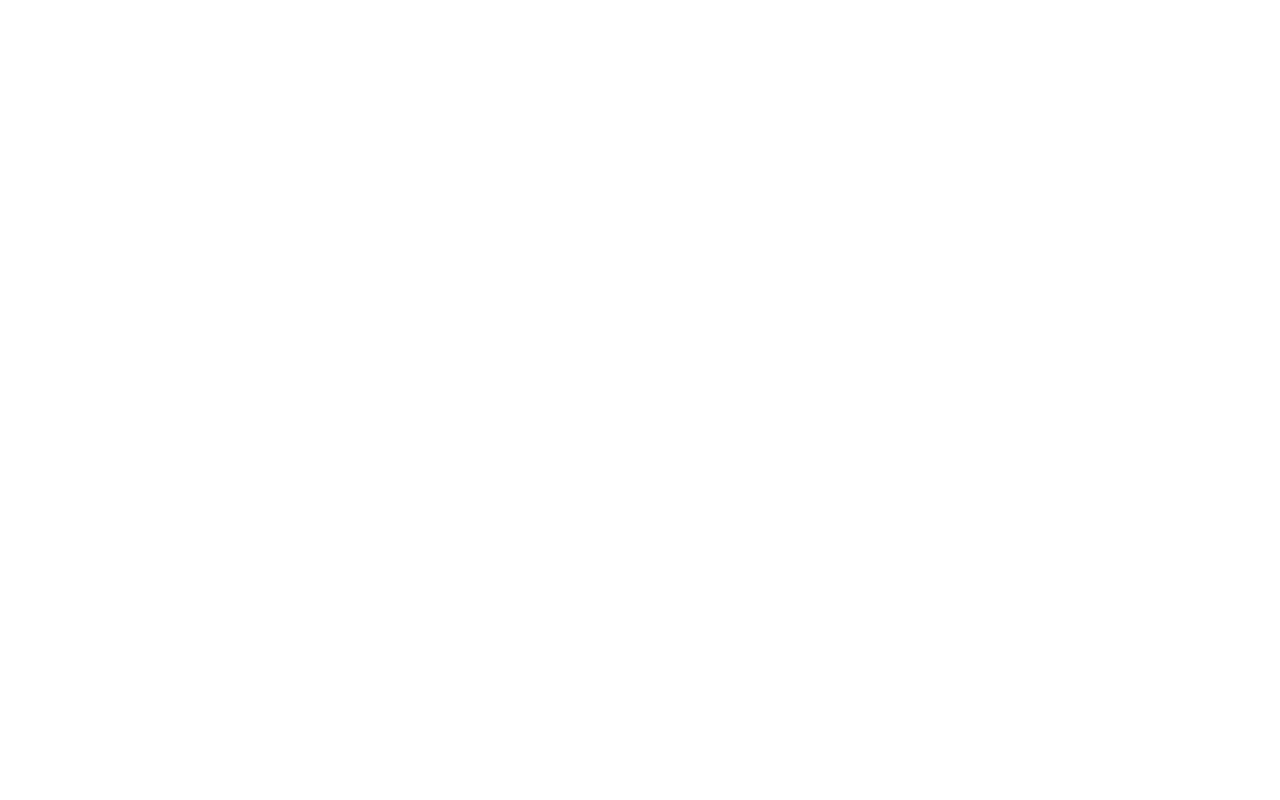
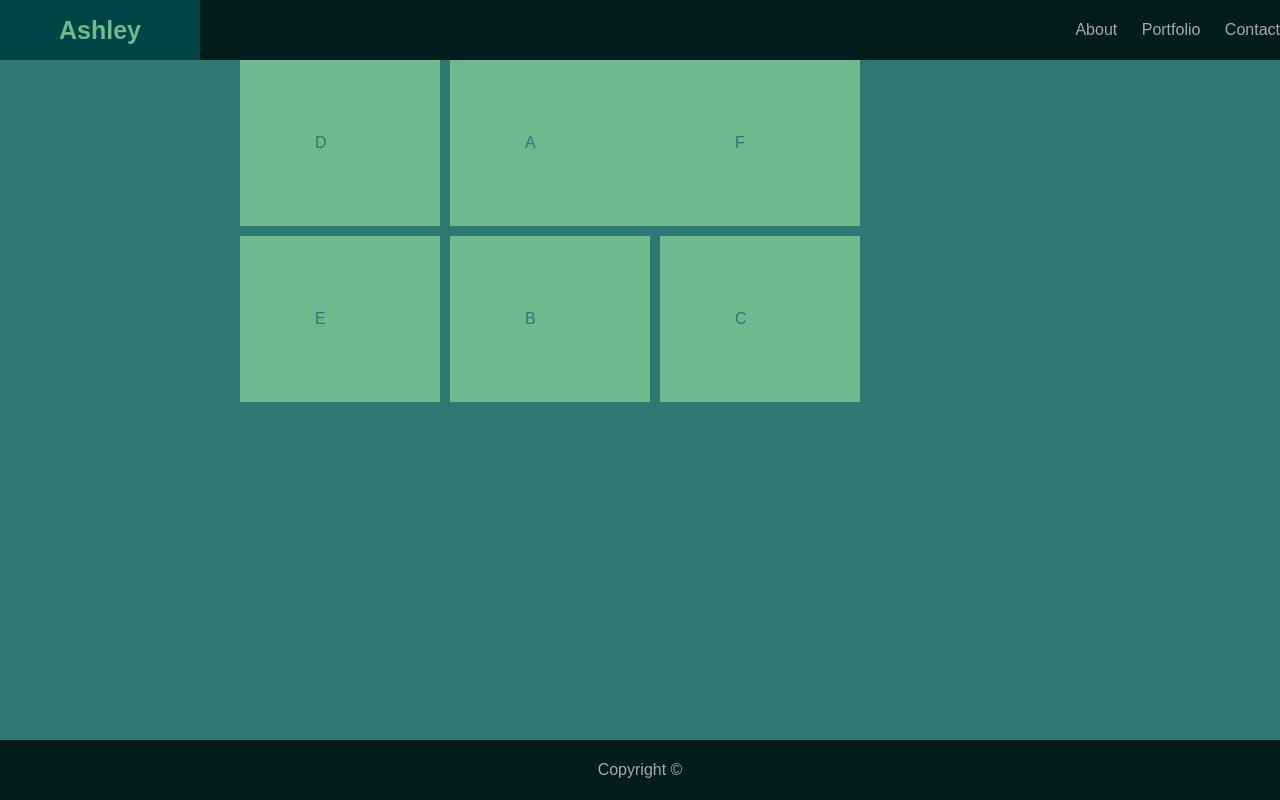
Before and after one commit to Amal2774/Basic-Portfolio, a plain HTML site: page portfolio.html in a window 1280 px wide. Drawn offline with Linux system fonts and the light colour scheme; a web font is replaced by a local one.

Commit message:
added styling to portfolio.html and form to contact.html

```diff
--- /dev/null
+++ b/Assets/CSS/reset.css
@@ -0,0 +1,147 @@
+/* http://meyerweb.com/eric/tools/css/reset/
+   v2.0 | 20110126
+   License: none (public domain)
+*/
+
+html,
+body,
+div,
+span,
+applet,
+object,
+iframe,
+h1,
+h2,
+h3,
+h4,
+h5,
+h6,
+p,
+blockquote,
+pre,
+a,
+abbr,
+acronym,
+address,
+big,
+cite,
+code,
+del,
+dfn,
+em,
+img,
+ins,
+kbd,
+q,
+s,
+samp,
+small,
+strike,
+strong,
+sub,
+sup,
+tt,
+var,
+b,
+u,
+i,
+center,
+dl,
+dt,
+dd,
+ol,
+ul,
+li,
+fieldset,
+form,
+label,
+legend,
+table,
+caption,
+tbody,
+tfoot,
+thead,
+tr,
+th,
+td,
+article,
+aside,
+canvas,
+details,
+embed,
+figure,
+figcaption,
+footer,
+header,
+hgroup,
+menu,
+nav,
+output,
+ruby,
+section,
+summary,
+time,
+mark,
+audio,
+video {
+
+  /* Box-model */
+  padding: 0;
+
+  /* Positioning */
+  margin: 0;
+  font: inherit;
+
+  /* Typography */
+  font-size: 100%;
+  vertical-align: baseline;
+
+  /* Visual */
+  border: 0;
+}
+
+/* HTML5 display-role reset for older browsers */
+article,
+aside,
+details,
+figcaption,
+figure,
+footer,
+header,
+hgroup,
+menu,
+nav,
+section {
+  display: block;
+}
+
+body {
+  line-height: 1;
+}
+
+ol,
+ul {
+  list-style: none;
+}
+
+blockquote,
+q {
+  quotes: none;
+}
+
+blockquote:before,
+blockquote:after,
+q:before,
+q:after {
+
+  /* Misc */
+  content: "";
+  content: none;
+}
+
+table {
+  border-spacing: 0;
+
+  /* Visual */
+  border-collapse: collapse;
+}
--- a/Assets/CSS/style.css
+++ b/Assets/CSS/style.css
@@ -0,0 +1,164 @@
+
+body {
+    background: #2c7873;
+    font-family: 'Encode Sans Condensed', sans-serif;
+}
+
+.header, footer {
+    height: 60px;
+    background-color: #021c1e;
+
+}
+
+.footer {
+    position: fixed;
+    bottom: 0;
+    left: 0;
+    width: 100%;
+    line-height: 60px;
+    text-align: center;
+    color: #a2aab0;
+}
+
+.logo {
+    display: inline-block;
+    width: 200px;
+    height: 60px;
+    text-align: center;
+    text-decoration: none;
+    font-weight: bolder;
+    color: #6fb98f;
+    line-height: 60px;
+    font-size: 25px;
+    background: #004445;
+}
+
+.links {
+    height: 60px;
+    line-height: 60px;
+    right: 30px;
+    float: right;
+    display: inline-block;
+    text-decoration: none;
+
+}
+
+.links li{
+    display: inline-block;
+    padding-left: 20px;
+}
+
+.links li a{
+    text-decoration: none;
+    color: #a2aab0;
+}
+
+.links li a:hover{
+    text-decoration: none;
+    color: blueviolet;
+}
+
+.content {
+    width: 800px;
+    margin: 0 auto;
+}
+
+hr {
+    display: block;
+    height: 2px;
+    border: 0;
+    border-top: 1px solid #ccc;
+    margin: 1em 0;
+    padding: 0;
+}
+
+.a {
+    display: block;
+    width: 120px;
+    background: #a2aab0;
+    color: #3e3e3b;
+    text-decoration: none;
+    font-weight: strong;
+    padding: 10px;
+}
+
+.main-content{
+    width: 750px;
+    margin-top: 25px;
+    padding: 25px;
+    border-radius: 5px;
+    background: #e5e4e4;
+}
+
+.h2 {
+    font-size: 22px;
+
+}
+.p {
+    padding-top: 5px;
+}
+
+.p img {
+    width: 250px;
+    height: auto;
+    padding: 5px;
+    padding-right: 10px;
+    float: left;
+}
+
+.wrapper {
+    display: grid;
+    grid-template-columns: 200px 200px 200px;
+    grid-gap: 10px;
+    color: #004445;
+}
+
+.box {
+    padding: 75px;
+    padding: 75px;
+    background-color: #6fb98f;
+    color: #2c7873;
+    font-size: em;
+}
+
+.a {
+    grid-column-start: 2;
+    grid-column-end: 3;
+    grid-row-start: 1;
+    grid-row-end: 2;
+}
+
+.b {
+    grid-column-start: 2;
+    grid-column-end: 3;
+    grid-row-start: 2;
+    grid-row-end: 3;
+}
+
+.c {
+    grid-column-start: 3;
+    grid-column-end: 4;
+    grid-row-start: 2;
+    grid-row-end: 3;
+}
+
+.d {
+    grid-column-start: 1;
+    grid-column-end: 2;
+    grid-row-start: 1;
+    grid-row-end: 2;
+}
+
+.e {
+    grid-column-start: 1;
+    grid-column-end: 2;
+    grid-row-start: 2;
+    grid-row-end: 3;
+}
+
+.f {
+    grid-column-start: 3;
+    grid-column-end: 4;
+    grid-row-start: 1;
+    grid-row-end: 2;
+}
--- a/contact.html
+++ b/contact.html
@@ -0,0 +1,58 @@
+<!DOCTYPE html>
+<html lang="en">
+<head>
+    <meta charset="UTF-8">
+    <meta name="viewport" content="width=device-width, initial-scale=1.0">
+    <meta http-equiv="X-UA-Compatible" content="ie=edge">
+    <title>Contact</title>
+    <link rel="stylesheet" type="text/css" href="Assets/CSS/reset.css" />
+    <link rel="stylesheet" type="text/css" href="Assets/CSS/style.css" />
+    <link href="https://fonts.googleapis.com/css?family=Encode+Sans+Condensed:300" rel="stylesheet" />
+</head>
+
+<body>
+
+    <header class="header">
+        <nav>
+            <a class="logo" href="index.html">
+                Ashley
+            </a>
+
+            <div class="links">
+                <ul class="links li">
+                    <li><a href="index.html">About</a></li>
+                    <li><a href="portfolio.html">Portfolio</a></li>
+                    <li><a href="contact.html">Contact</a></li>
+                </ul>
+            </div>
+         </nav>
+    </header>
+
+    <div>
+        <div class="content">
+            <form class="main-content">
+                <h3>Contact</h3>
+                <fieldset>
+                    <input placeholder="Name" type="text">
+                </fieldset>
+                <fieldset>
+                    <input placeholder="Email Address" type="Email">
+                </fieldset>
+                <fieldset>
+                    <input placeholder="" type="text">
+                </fieldset>
+                <fieldset>
+                    <button name="Submit" type="submit">
+                        Submit
+                    </button>
+                </fieldset>
+            </form>
+        </div>
+    </div>
+
+    <footer class="footer">
+        Copyright &copy;
+    </footer>
+
+</body>
+</html>
--- a/portfolio.html
+++ b/portfolio.html
@@ -0,0 +1,63 @@
+<!DOCTYPE html>
+<html lang="en">
+    <head>
+        <meta charset="UTF-8">
+        <meta name="viewport" content="width=device-width, initial-scale=1.0">
+        <meta http-equiv="X-UA-Compatible" content="ie=edge">
+        <title>Portfolio</title>
+        <link rel="stylesheet" type="text/css" href="Assets/CSS/reset.css" />
+        <link rel="stylesheet" type="text/css" href="Assets/CSS/style.css" />
+        <link href="https://fonts.googleapis.com/css?family=Encode+Sans+Condensed:300" rel="stylesheet" />
+    </head>
+
+    <body>
+        <header class="header">
+            <nav>
+                <a class="logo" href="index.html">
+                    Ashley
+                </a>
+
+                <div class="links">
+                    <ul class="links li">
+                        <li>
+                            <a href="index.html">About</a>
+                        </li>
+                        <li>
+                            <a href="portfolio.html">Portfolio</a>
+                        </li>
+                        <li>
+                            <a href="contact.html">Contact</a>
+                        </li>
+                    </ul>
+                </div>
+            </nav>
+        </header>
+
+        <div class="content">
+            <section class="main-content, wrapper">
+                <div class="box a">
+                    A
+                </div>
+                <div class="box b">
+                    B
+                </div>
+                <div class="box c">
+                    C
+                </div>
+                <div class="box d">
+                    D
+                </div>
+                <div class="box e">
+                    E
+                </div>
+                <div class="box f">
+                    F
+                </div>
+            </section>
+        </div>
+
+        <footer class="footer">
+            Copyright &copy;
+        </footer>
+    </body>
+</html>
```
Also changed, not shown: index.html (+62 -23 lines), Assets/Images/Sunset.jpg (added).
